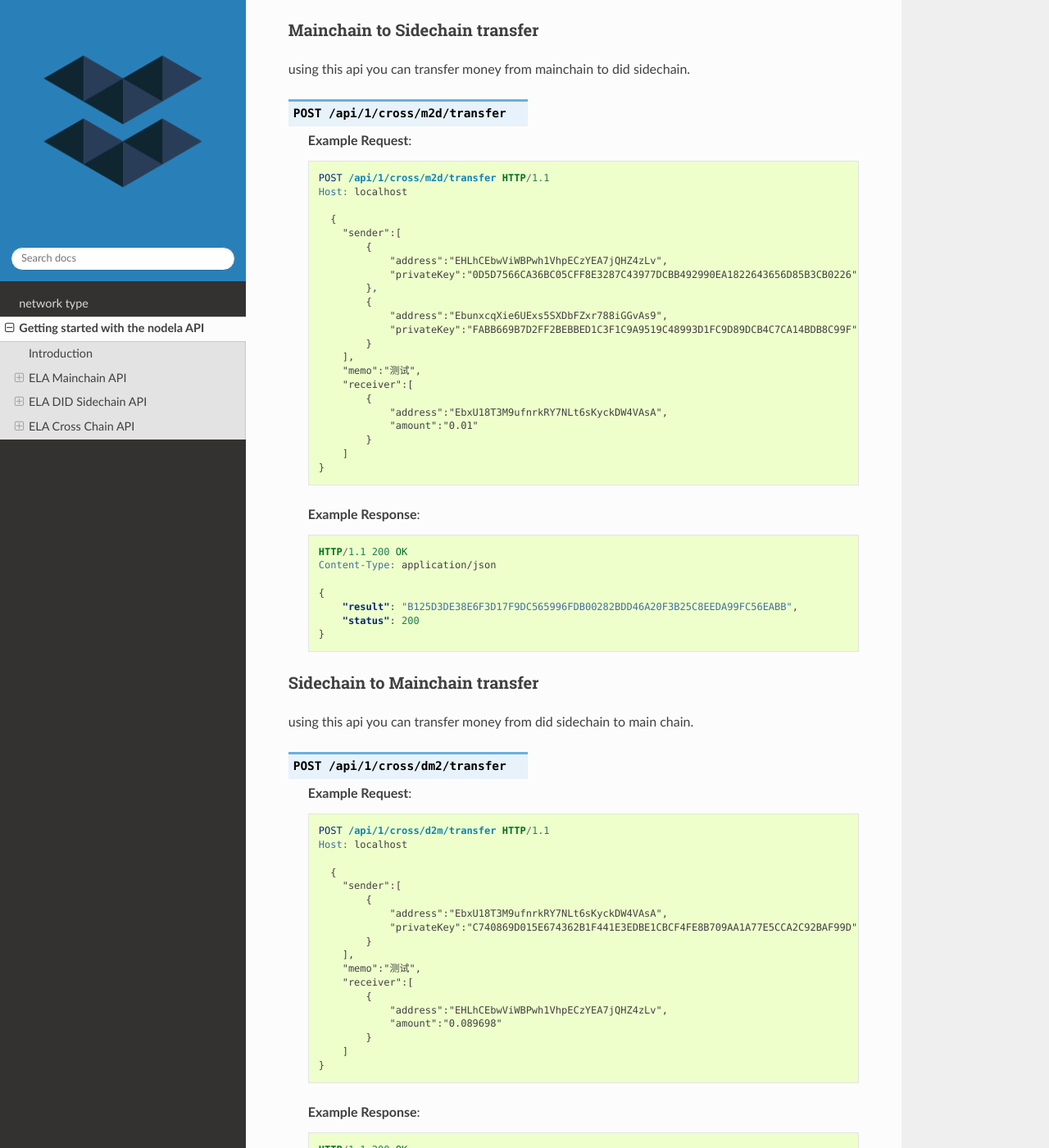
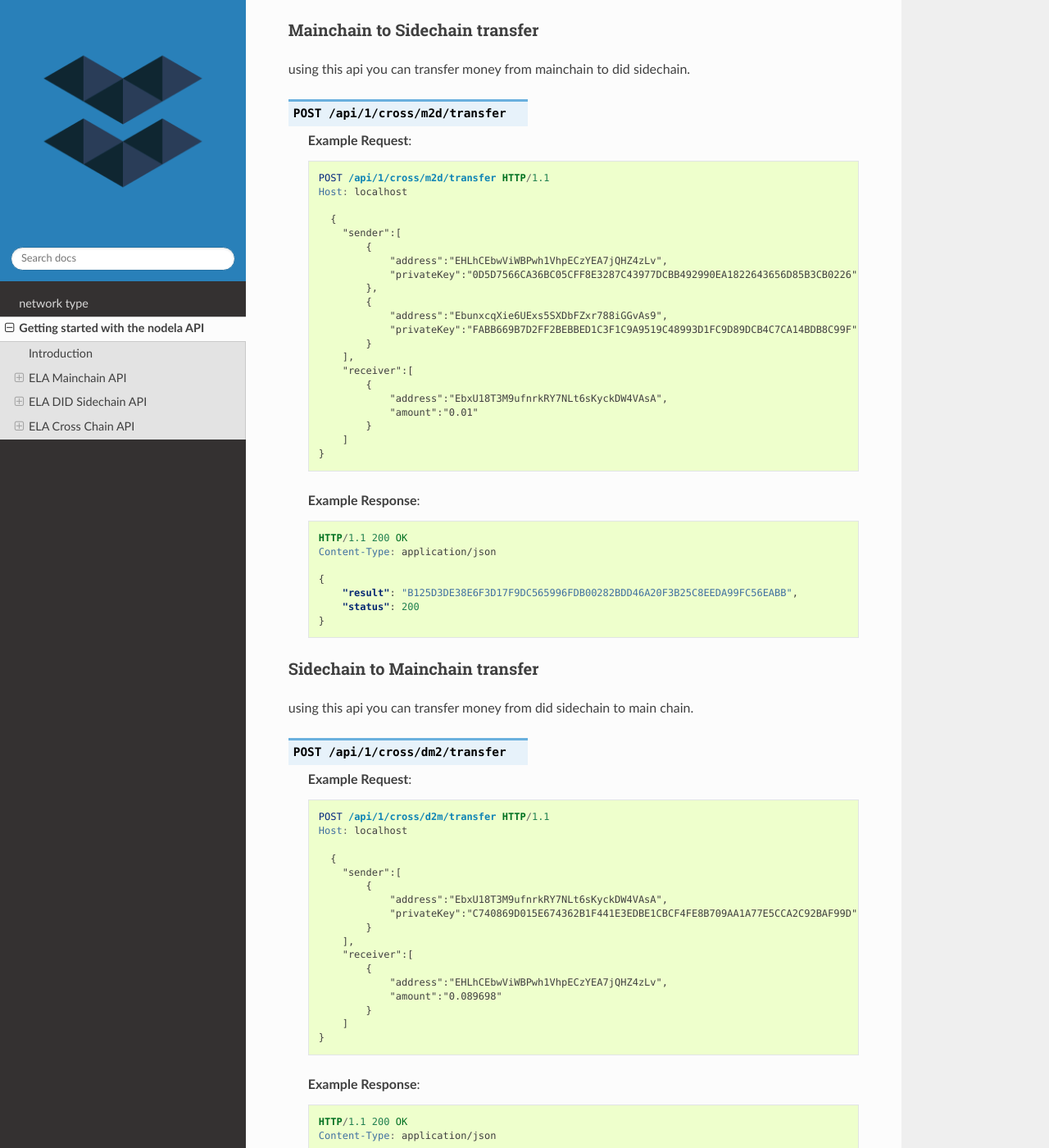
Before and after one commit to ioeXNetwork/ioeX.ORG.Wallet.Service, a Sphinx documentation site: the page built from docs/api_guide.rst, in a window 1280 px wide and 1400 px high, scrolled down 9523 px. Shown: the whole window at 82% size. Built offline with Sphinx 7.4.7 and the Read the Docs theme 2.0.0, drawn with Linux system fonts in a browser that asks for light colours.

Commit message:
update docs

```diff
--- a/docs/api_guide.rst
+++ b/docs/api_guide.rst
@@ -550,7 +550,6 @@ using this api you can transfer money from mainchain to did sidechain.
                   "privateKey":"FABB669B7D2FF2BEBBED1C3F1C9A9519C48993D1FC9D89DCB4C7CA14BDB8C99F"
               }
           ],
-          "memo":"测试",
           "receiver":[
               {
                   "address":"EbxU18T3M9ufnrkRY7NLt6sKyckDW4VAsA",
@@ -591,7 +590,6 @@ using this api you can transfer money from did sidechain to main chain.
                   "privateKey":"C740869D015E674362B1F441E3EDBE1CBCF4FE8B709AA1A77E5CCA2C92BAF99D"
               }
           ],
-          "memo":"测试",
           "receiver":[
               {
                   "address":"EHLhCEbwViWBPwh1VhpECzYEA7jQHZ4zLv",
```
Also changed, not shown: README.md (+1 -1 lines).
